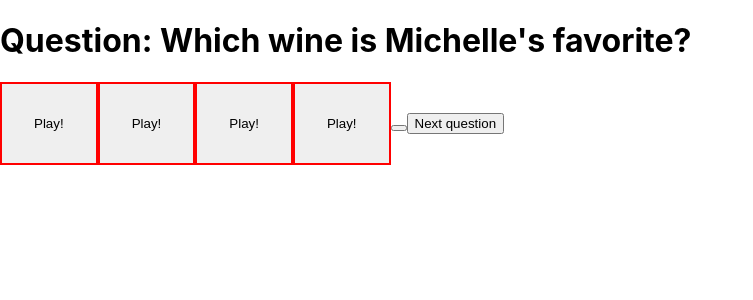
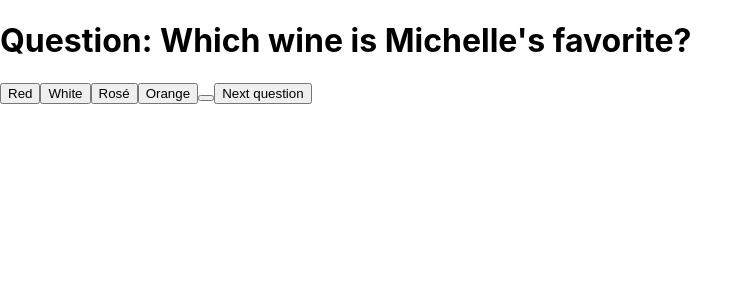
Before and after one commit to Technigo/project-redux-quiz-old, a React (Create React App) app: page / in a window 1280 px wide. Shown: the top 300 px of the page, without its empty margins (0-753 px from the left). Built offline with nearby package versions, Linux system fonts and the light colour scheme; a web font is replaced by a local one.

Commit message:
Update to show results in summary

```diff
--- a/src/components/CurrentQuestion.js
+++ b/src/components/CurrentQuestion.js
@@ -1,18 +1,26 @@
+/* eslint-disable no-shadow */
+/* eslint-disable no-unused-vars */
 /* eslint-disable implicit-arrow-linebreak */
-import React, { useState } from 'react'
-import { useSelector } from 'react-redux'
-import { Button, AnswerButton, NextQuestion } from './Button'
+// import React, { useState } from 'react'
+import React from 'react';
+import { useDispatch, useSelector } from 'react-redux'
+import { quiz } from 'reducers/quiz';
+import { AnswerButton, NextQuestion } from './Button'
 import { SummaryTest } from './SummaryTest';
 
 export const CurrentQuestion = () => {
-  const [disabled, setDisabled] = useState(false);
+  // const [disabled, setDisabled] = useState(false);
 
   const question = useSelector(
     (state) => state.quiz.questions[state.quiz.currentQuestionIndex]
   );
+  const dispatch = useDispatch();
+  const answerSubmit = (id, index) => {
+    dispatch(quiz.actions.submitAnswer({ questionId: id, answerIndex: index }))
+  }
   const quizOver = useSelector((state) => state.quiz.quizOver);
-  const userAnswer = useSelector((state) =>
-    state.quiz.answers.find((a) => a.questionId === question.id));
+  // const userAnswer = useSelector((state) =>
+  //   state.quiz.answers.find((a) => a.questionId === question.id));
   if (!question) {
     return <h1>Oh no! I could not find the current question!</h1>
   }
@@ -22,20 +30,25 @@ export const CurrentQuestion = () => {
     )
   }
 
+  const handleClick = () => {
+    dispatch(quiz.actions.goToNextQuestion());
+  }
+
   return (
     <div>
       <h1>Question: {question.questionText}</h1>
       <div className="options">
         {question.options.map((item, index) => (
-          <Button
-            key={item}
-            item={item}
-            index={index}
-            questionId={question.id}
-            question={question}
-            answer={userAnswer}
-            setDisabled={setDisabled}
-            disabled={disabled} />
+          <button type="button" index={index} item={item} onClick={() => answerSubmit(question.id, index)}>{item}</button>
+          // <Button
+          //   key={item}
+          //   item={item}
+          //   index={index}
+          //   questionId={question.id}
+          //   question={question}
+          //   answer={userAnswer}
+          //   setDisabled={setDisabled}
+          //   disabled={disabled} />
         ))}
         <AnswerButton />
         <NextQuestion />
```
